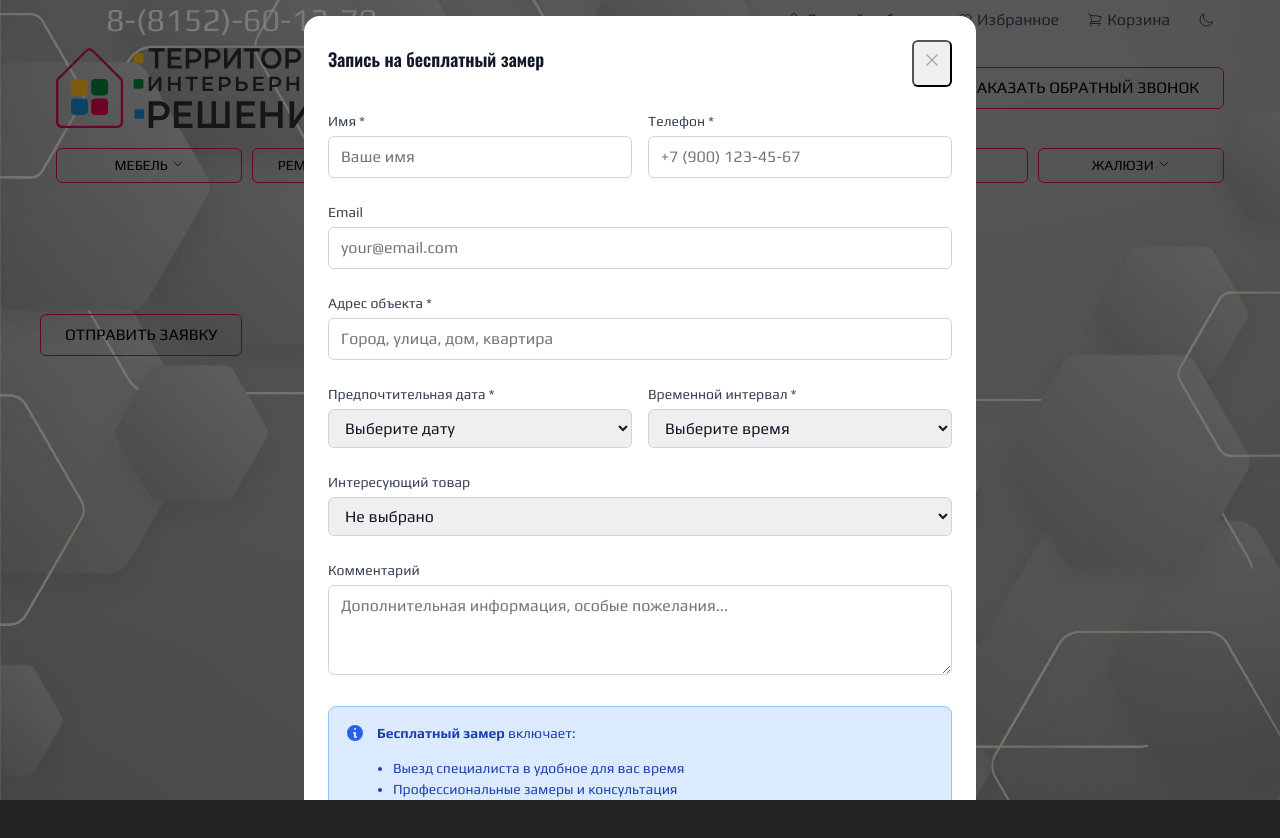
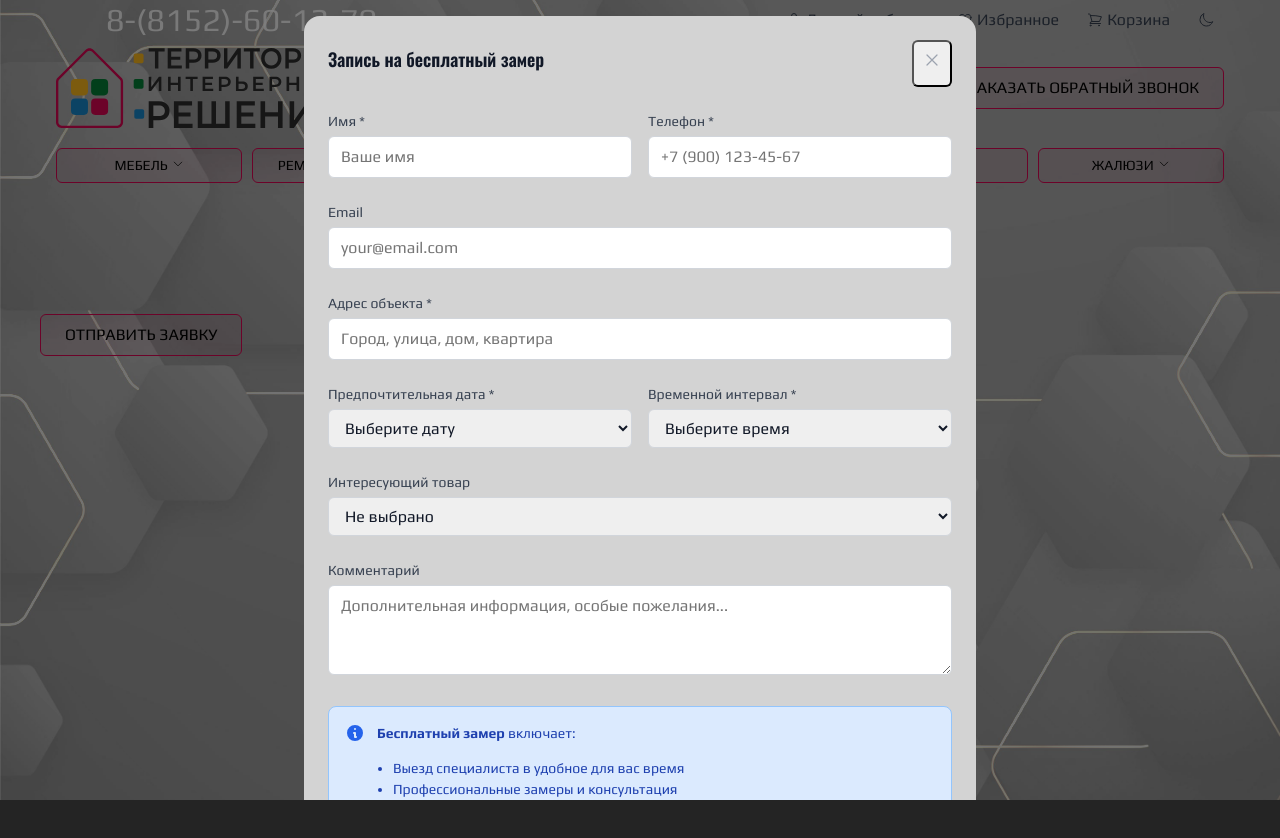
Before and after one commit to Ruslan-Skv/tir-platform, a React (Vite) app in the folder tir-frontend/: page / in a window 1280 px wide. Both pictures are taken after a click on the button "ЗАПИСАТЬСЯ НА ЗАМЕР". Shown: the top 838 px of the page. Built offline with nearby package versions, Linux system fonts and the light colour scheme.

Commit message:
feat: поменял цвета модалки и кнопки

```diff
--- a/tir-frontend/src/shared/ui/Button/Button.module.css
+++ b/tir-frontend/src/shared/ui/Button/Button.module.css
@@ -50,15 +50,13 @@
 }
 
 .outline {
-  background-color: transparent;
+  background-color: rgb(217 6 82 / 5%);
   border: 1px solid #d90652;
   color: #000;
 }
 
 .outline:focus {
-  background-color: #d90652;
   box-shadow: 0 0 0 4px rgb(217 6 82 / 25%);
-  color: white;
 }
 
 /* Темная тема для Button с data-attributes - ДО hover состояний */
--- a/tir-frontend/src/shared/ui/Modal/Modal.module.css
+++ b/tir-frontend/src/shared/ui/Modal/Modal.module.css
@@ -29,7 +29,7 @@ html[data-theme='dark'] .backdrop {
 }
 
 .panel {
-  background: #fff;
+  background: rgb(211 211 211);
   border-radius: 1rem;
   overflow: hidden;
   padding: 1.5rem;
```
